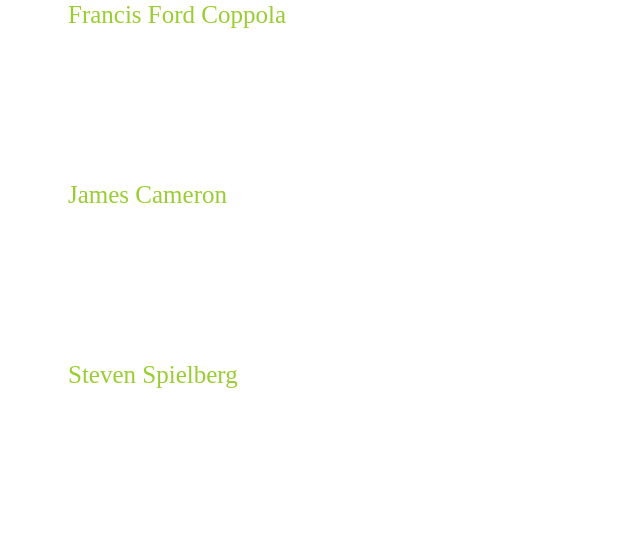
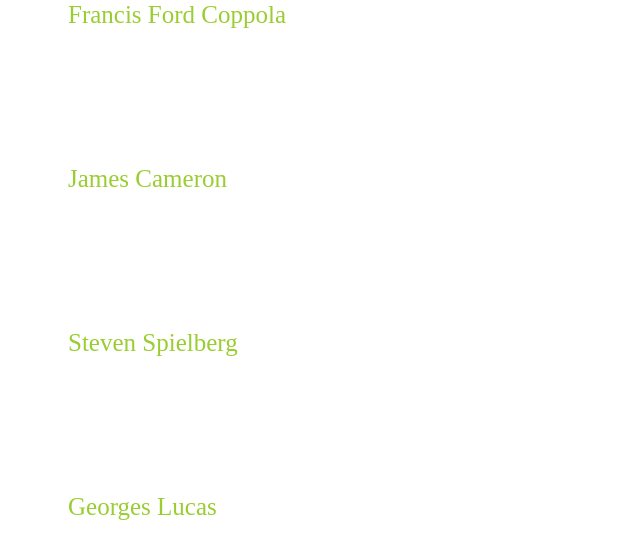
Before and after one commit to IookAtTheSky/Labo-4, a plain HTML site: page index.html in a window 1280 px wide. Shown: the part 79-614 px from the top of the page, without its empty margins (0-640 px from the left). Drawn offline with Linux system fonts and the light colour scheme.

Commit message:
Jimmy the goat

```diff
--- a/index.html
+++ b/index.html
@@ -32,10 +32,10 @@
                 </li>
             </ul>
         </li>
-    </ol>
 
 
-    <ol>
+
+
         <li class="réalisateurs">James Cameron
             <ul>
                 <li class="films">Titanic
@@ -56,9 +56,9 @@
                 </li>
             </ul>
         </li>
-    </ol>
 
-    <ol>
+
+
         <li class="réalisateurs">Steven Spielberg
             <ul>
                 <li class="films">Indian Jones et le temple maudi
@@ -79,9 +79,9 @@
                 </li>
             </ul>
         </li>
-    </ol>
 
-    <ol>
+
+
         <li class="réalisateurs">Georges Lucas
             <ul>
                 <li class="films">Star Wars
```
